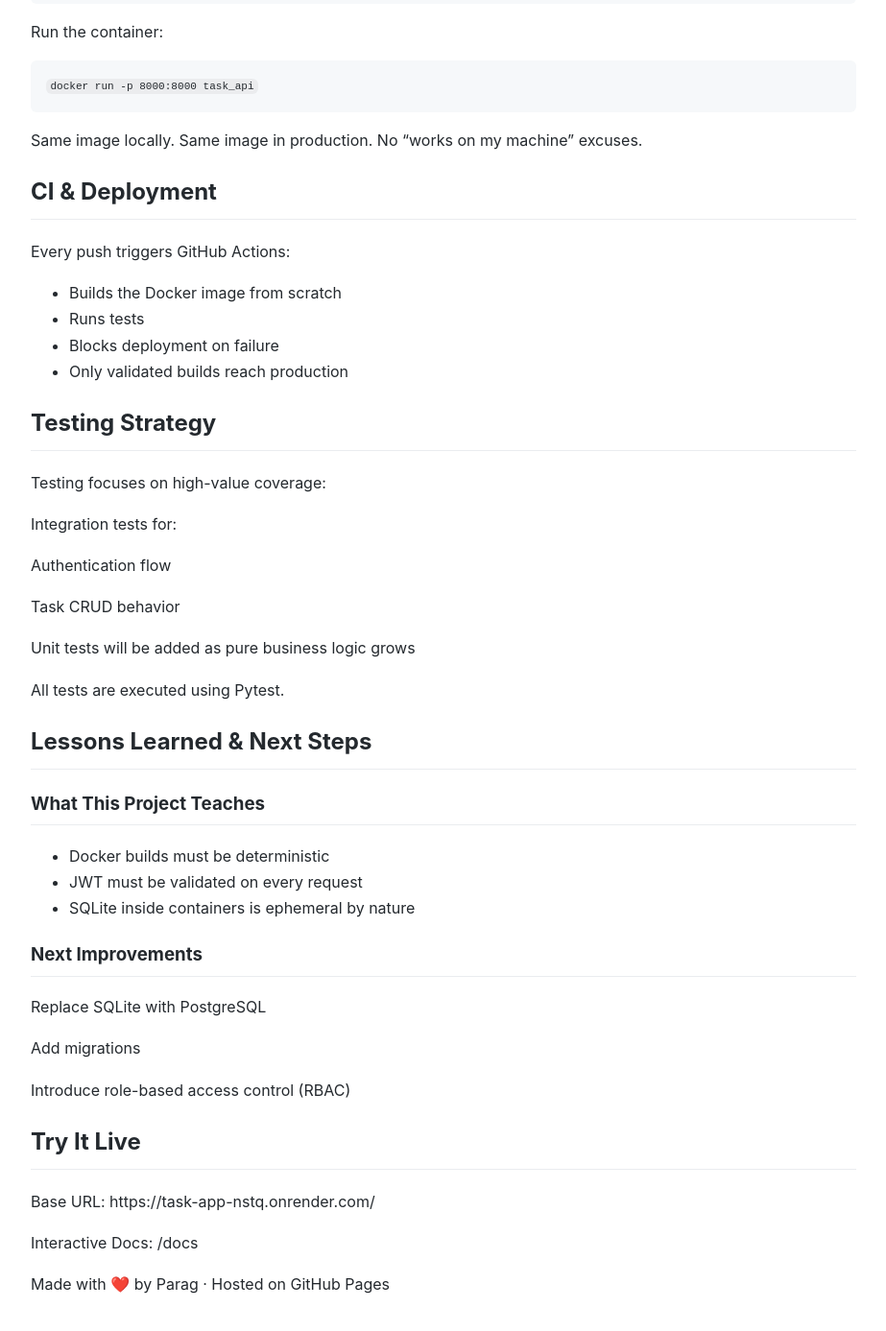
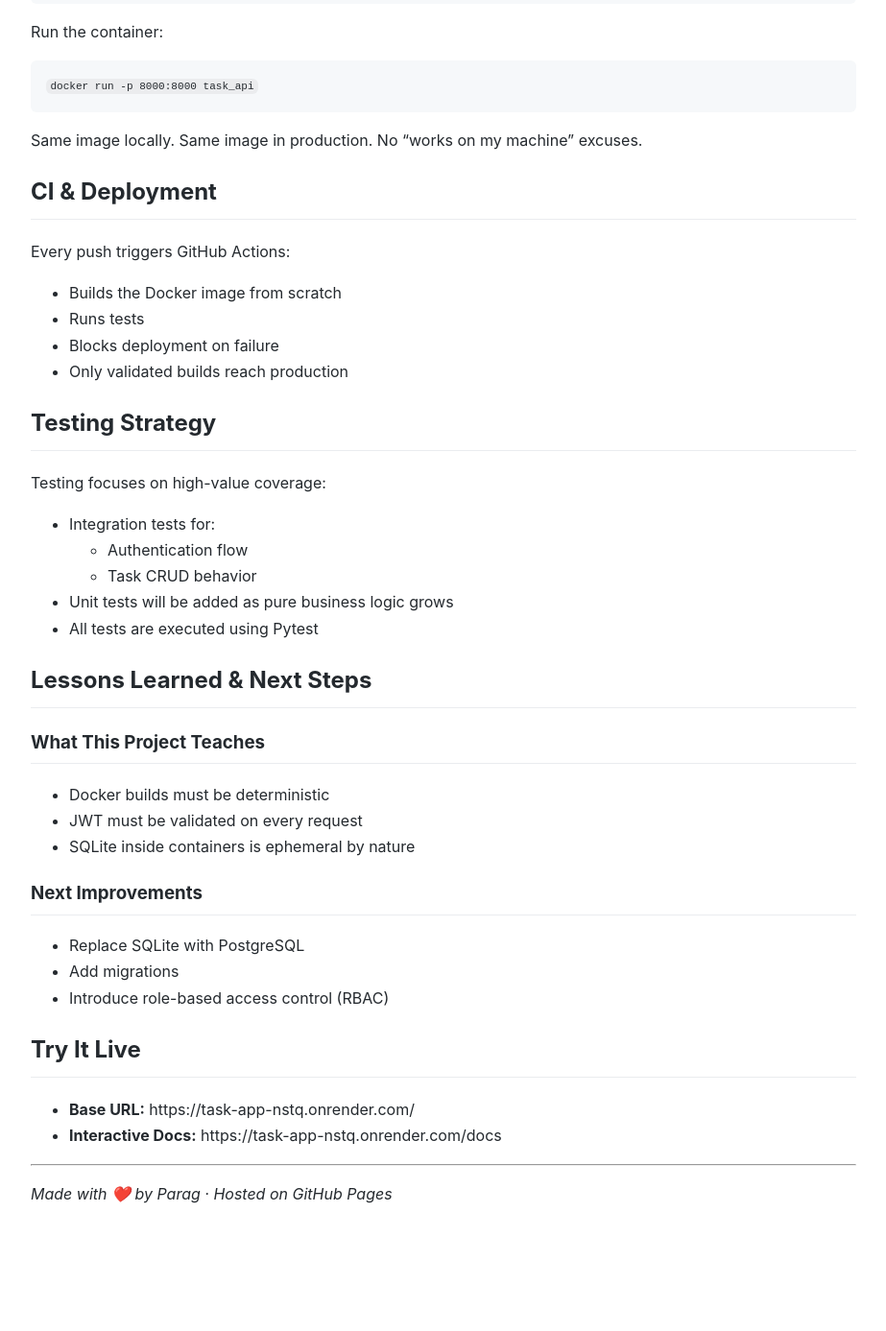
Before and after one commit to paragghosh99/task_app_auth_testing, a Jekyll site: the page built from docs/index.md, in a window 1280 px wide and 1400 px high, scrolled down 2852 px. Shown: the top 1387 px of the window at 96% size, without its empty margins (178-1101 px from the left). Built offline with Jekyll 4.4.1, drawn with Linux system fonts in a browser that asks for light colours; after the commit the page ends 4158 px from its top, so only the background shows below that; some of the changed lines change nothing that is shown; some of the changed text lies outside the part shown.

Commit message:
Fix 3: Github Pages index.md format

```diff
--- a/docs/index.md
+++ b/docs/index.md
@@ -28,14 +28,14 @@
 
 ## Table of Contents
 
-1. High-Level Architecture
-2. Authentication Flow
-3. APIs You Can Call
-4. Building & Running Locally
-5. Docker: One Image, Many Environments
-6. CI & Deployment
-7. Testing Strategy
-8. Lessons Learned & Next Steps
+1. [High-Level Architecture](#high-level-architecture)
+2. [Authentication Flow](#authentication-flow)
+3. [APIs You Can Call](#apis-you-can-call)
+4. [Building & Running Locally](#building--running-locally)
+5. [Docker: One Image, Many Environments](#docker-one-image-many-environments)
+6. [CI & Deployment](#ci--deployment)
+7. [Testing Strategy](#testing-strategy)
+8. [Lessons Learned & Next Steps](#lessons-learned--next-steps)
 
 ---
 
@@ -110,7 +110,7 @@
 
 Visit:
 
-API Docs → http://localhost:8000/docs
+API Docs → `http://localhost:8000/docs`
 
 ## Docker: One Image, Many Environments
 Docker guarantees the same behavior everywhere.
@@ -141,17 +141,15 @@
 
 
 ## Testing Strategy
+
 Testing focuses on high-value coverage:
 
-Integration tests for:
+- Integration tests for:
+  - Authentication flow
+  - Task CRUD behavior
+- Unit tests will be added as pure business logic grows
+- All tests are executed using Pytest
 
-Authentication flow
-
-Task CRUD behavior
-
-Unit tests will be added as pure business logic grows
-
-All tests are executed using Pytest.
 
 ## Lessons Learned & Next Steps
 ### What This Project Teaches
@@ -162,15 +160,17 @@
 
 
 ### Next Improvements
-Replace SQLite with PostgreSQL
 
-Add migrations
+- Replace SQLite with PostgreSQL
+- Add migrations
+- Introduce role-based access control (RBAC)
 
-Introduce role-based access control (RBAC)
 
 ## Try It Live
-Base URL: https://task-app-nstq.onrender.com/
 
-Interactive Docs: /docs
+- **Base URL:** https://task-app-nstq.onrender.com/
+- **Interactive Docs:** https://task-app-nstq.onrender.com/docs
 
-Made with ❤️ by Parag · Hosted on GitHub Pages
+---
+
+_Made with ❤️ by Parag · Hosted on GitHub Pages_
```
